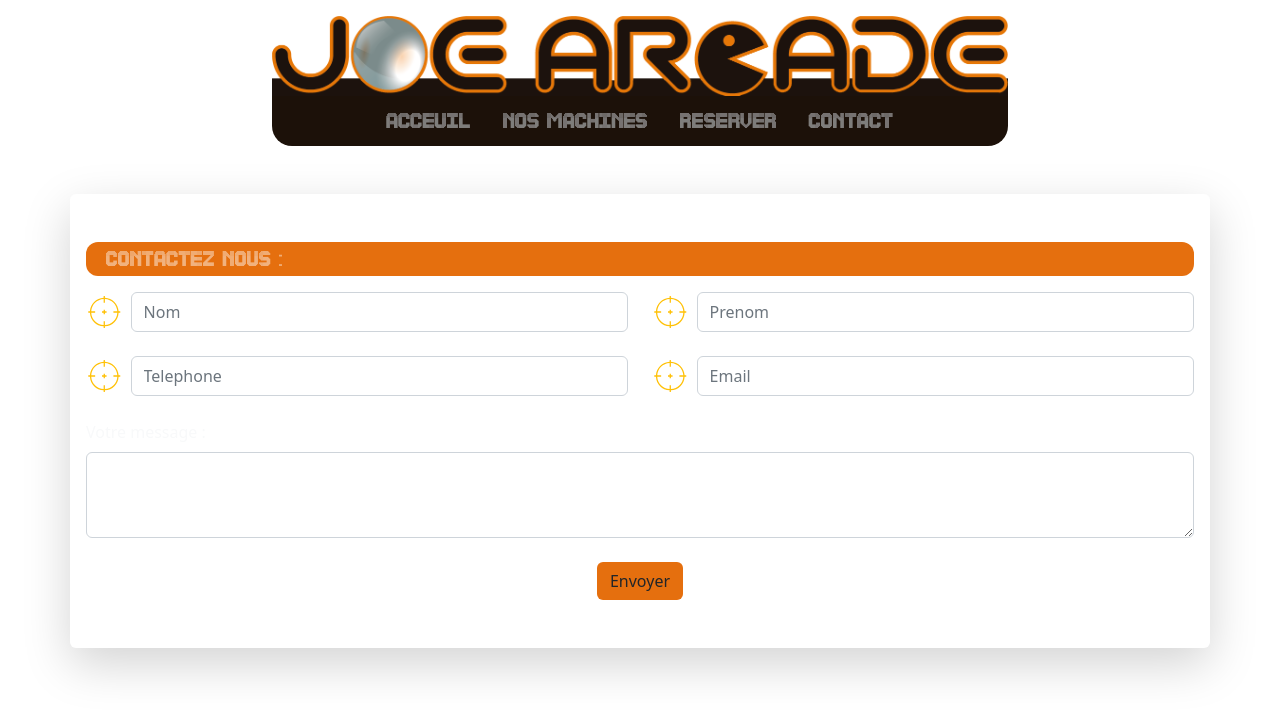
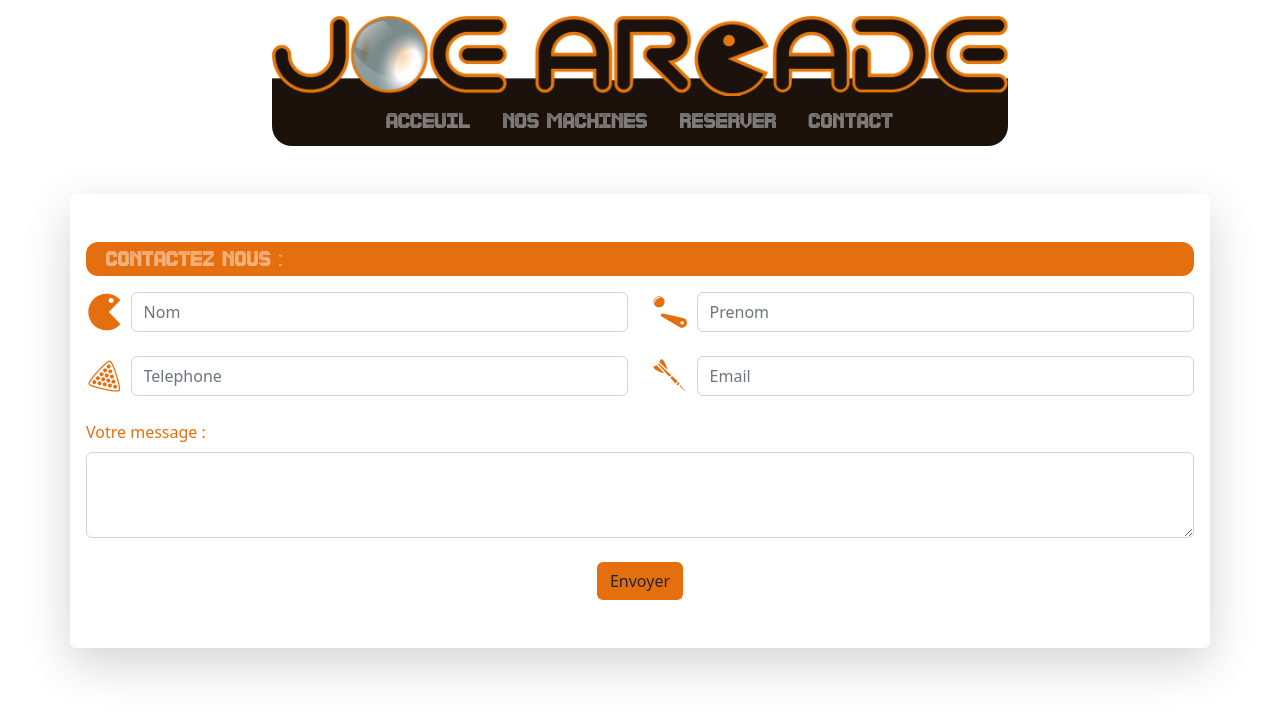
Before and after one commit to dazedDive/joe, a React (Create React App) app: page / in a window 1280 px wide. Shown: the top 716 px of the page. Built offline with nearby package versions, Linux system fonts and the light colour scheme.

Commit message:
correction css

```diff
--- a/src/components/ContactForm/ContactForm.css
+++ b/src/components/ContactForm/ContactForm.css
@@ -9,3 +9,6 @@
 .btn{
     background-color :#E56F0E
 }
+.text-icon{
+    color : #E56F0E
+}
--- a/src/components/ContactForm/ContactForm.jsx
+++ b/src/components/ContactForm/ContactForm.jsx
@@ -1,5 +1,9 @@
 import { useState } from "react";
 import { GiCrosshair } from "react-icons/gi";
+import { GiPinballFlipper } from "react-icons/gi";
+import { GiPoolTriangle } from "react-icons/gi";
+import { GiDart } from "react-icons/gi";
+import { ImPacman } from "react-icons/im";
 import '../ContactForm/ContactForm.css'
 
 const ContactForm =()=>{
@@ -39,30 +43,30 @@ const ContactForm =()=>{
             <div className="row">
                 <div className="col-6">
                     <span className="d-flex justify-content-start">
-                    <GiCrosshair className="fs-1 me-2 text-warning"/>
+                    <ImPacman className="fs-1 me-2 text-icon"/>
                     <input class="form-control" type="text" placeholder="Nom" aria-label="default input example" onChange={handleName}/>
                     </span>
                 </div>
                 <div className="col-6">
                     <span className="d-flex justify-content-start">
-                    <GiCrosshair className="fs-1 me-2 text-warning"/>
+                    <GiPinballFlipper className="fs-1 me-2 text-icon"/>
                     <input class="form-control" type="text" placeholder="Prenom" aria-label="default input example" onChange={handleFirstName}/>
                     </span>
                 </div>
                 <div className="col-6 mt-4">
                     <span className="d-flex justify-content-start">
-                    <GiCrosshair className="fs-1 me-2 text-warning"/>
+                    <GiPoolTriangle className="fs-1 me-2 text-icon"/>
                     <input class="form-control" type="text" placeholder="Telephone" aria-label="default input example"onChange={handleTel}/>
                     </span>
                 </div>
                 <div className="col-6 mt-4">
                     <span className="d-flex justify-content-start">
-                    <GiCrosshair className="fs-1 me-2 text-warning"/>
+                    <GiDart className="fs-1 me-2 text-icon"/>
                     <input class="form-control" type="text" placeholder="Email" aria-label="default input example"onChange={handleMail}/>
                     </span>
                 </div>
                 <div className="col-12 mt-4">
-                <label for="exampleFormControlTextarea1" className="form-label text-light">Votre message :</label>
+                <label for="exampleFormControlTextarea1" className="form-label text-icon">Votre message :</label>
                 <textarea class="form-control" id="exampleFormControlTextarea1" rows="3" onChange={handleMsg}></textarea>
                 </div>
                 <div className="col-12 mt-4">
```
